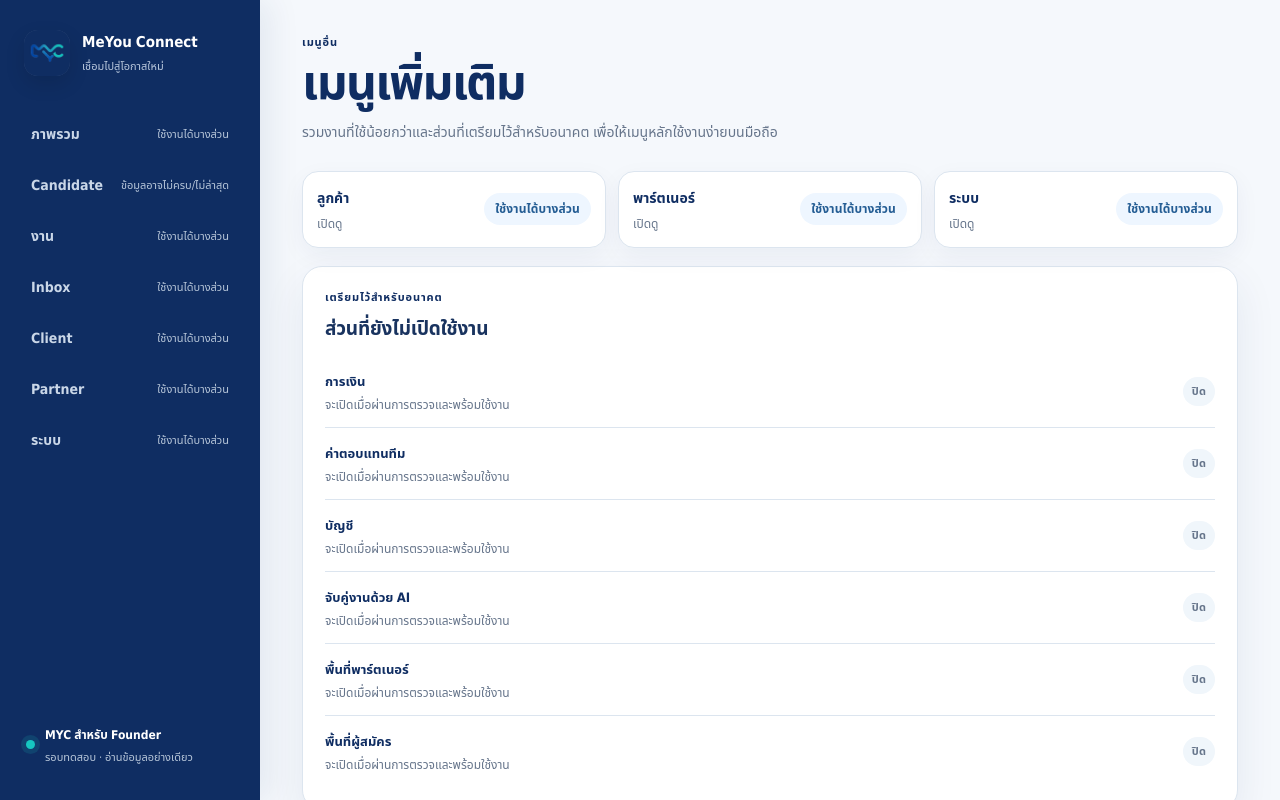
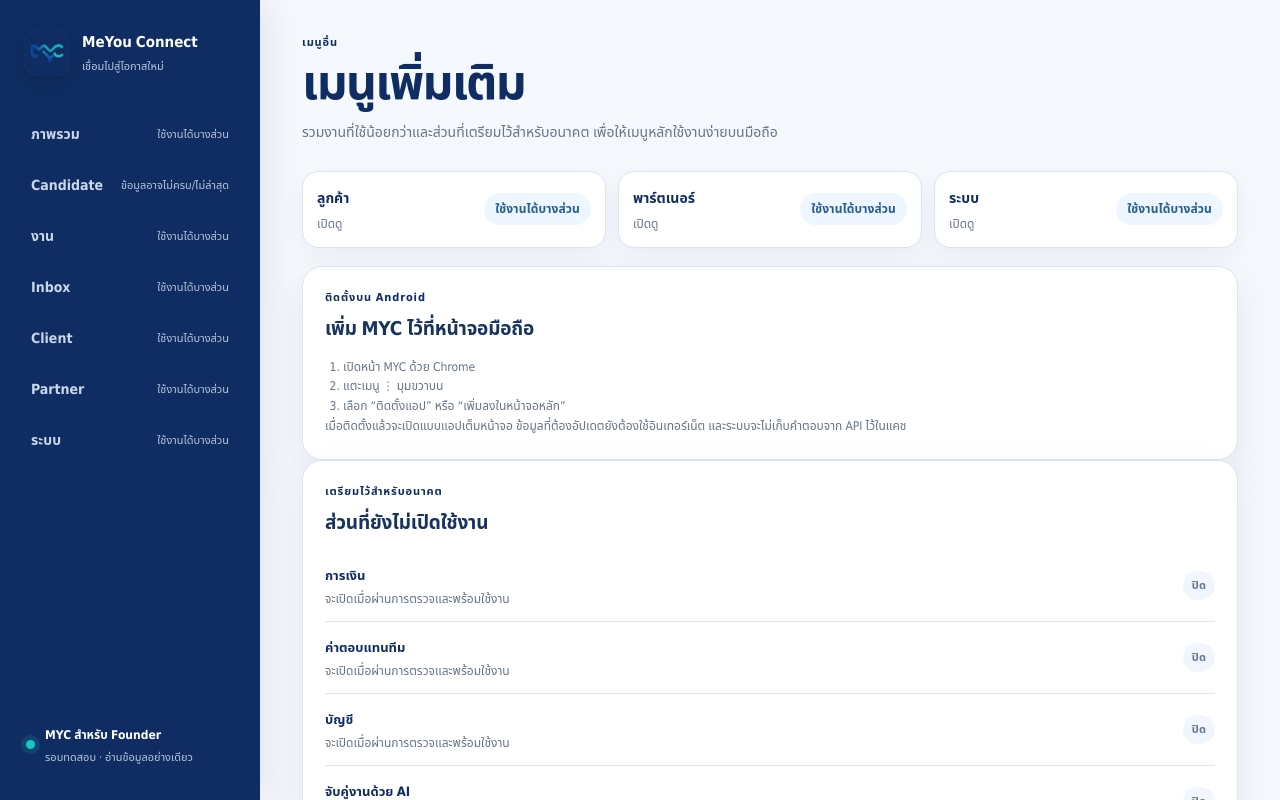
Before and after one commit to jompol-srisaman/MeYou-Connect, a Next.js app: page /more in a window 1280 px wide. Shown: the top 800 px of the page. Built offline with nearby package versions, Linux system fonts and the light colour scheme.

Commit message:
feat(pwa): add concise Android install help

```diff
--- a/app/more/page.tsx
+++ b/app/more/page.tsx
@@ -44,6 +44,17 @@ export default function MorePage() {
         ))}
       </section>
 
+      <section className="panel install-help-panel">
+        <p className="eyebrow">ติดตั้งบน Android</p>
+        <h2>เพิ่ม MYC ไว้ที่หน้าจอมือถือ</h2>
+        <ol className="compact-list">
+          <li>เปิดหน้า MYC ด้วย Chrome</li>
+          <li>แตะเมนู ⋮ มุมขวาบน</li>
+          <li>เลือก “ติดตั้งแอป” หรือ “เพิ่มลงในหน้าจอหลัก”</li>
+        </ol>
+        <p className="safe-note">เมื่อติดตั้งแล้วจะเปิดแบบแอปเต็มหน้าจอ ข้อมูลที่ต้องอัปเดตยังต้องใช้อินเทอร์เน็ต และระบบจะไม่เก็บคำตอบจาก API ไว้ในแคช</p>
+      </section>
+
       <section className="panel future-panel">
         <p className="eyebrow">เตรียมไว้สำหรับอนาคต</p>
         <h2>ส่วนที่ยังไม่เปิดใช้งาน</h2>
```
